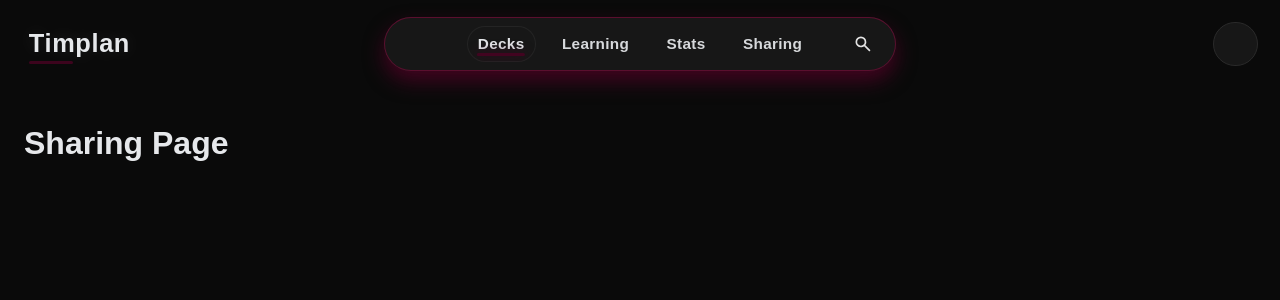
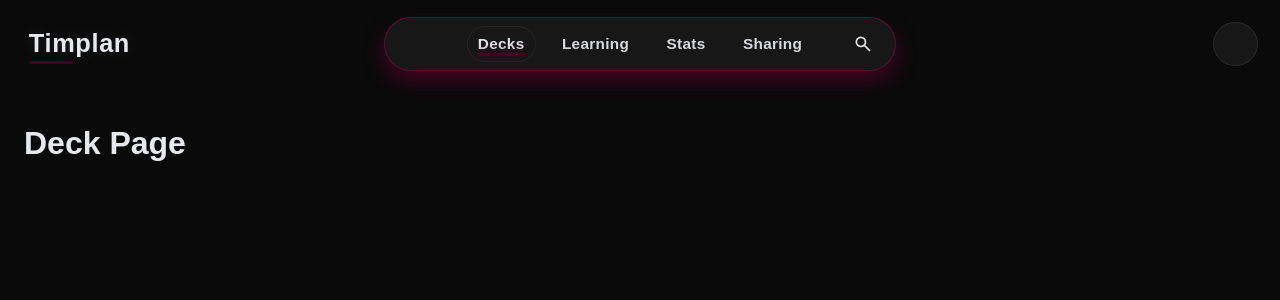
Before and after one commit to xniklasx-dev/Timplan-Projekt, a Next.js app in the folder frontend/: page /decks/1 in a window 1280 px wide. Shown: the top 300 px of the page. Built offline with nearby package versions, Linux system fonts and the light colour scheme.

Commit message:
routing change for quick learning

```diff
--- a/frontend/src/app/(app)/decks/[id]/page.tsx
+++ b/frontend/src/app/(app)/decks/[id]/page.tsx
@@ -4,7 +4,7 @@ export default function Deck() {
   return (
     <div className={styles.page}>
       <main className={styles.main}>
-        <h1> Sharing Page</h1>
+        <h1> Deck Page</h1>
       </main>
     </div>
   );
--- a/frontend/src/app/(app)/decks/page.tsx
+++ b/frontend/src/app/(app)/decks/page.tsx
@@ -133,7 +133,7 @@ export default function Decks() {
                   onClick={(e: React.MouseEvent) => {
                     e.preventDefault();
                     e.stopPropagation();
-                    router.push("/learning");
+                    router.push("/learning/" + deck.id);
                   }}
                 />
               </div>
```
